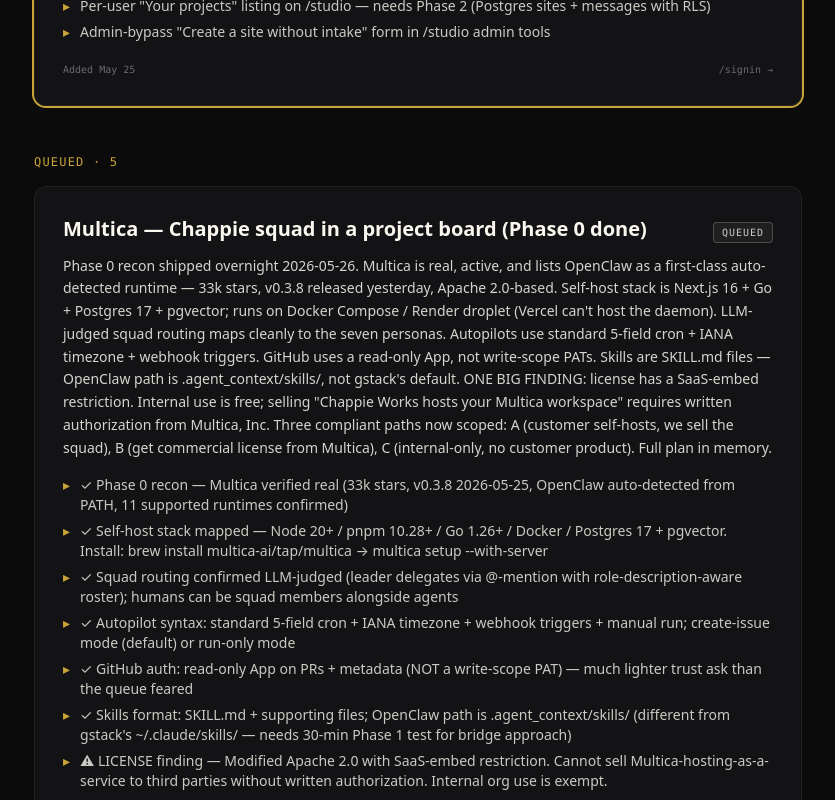
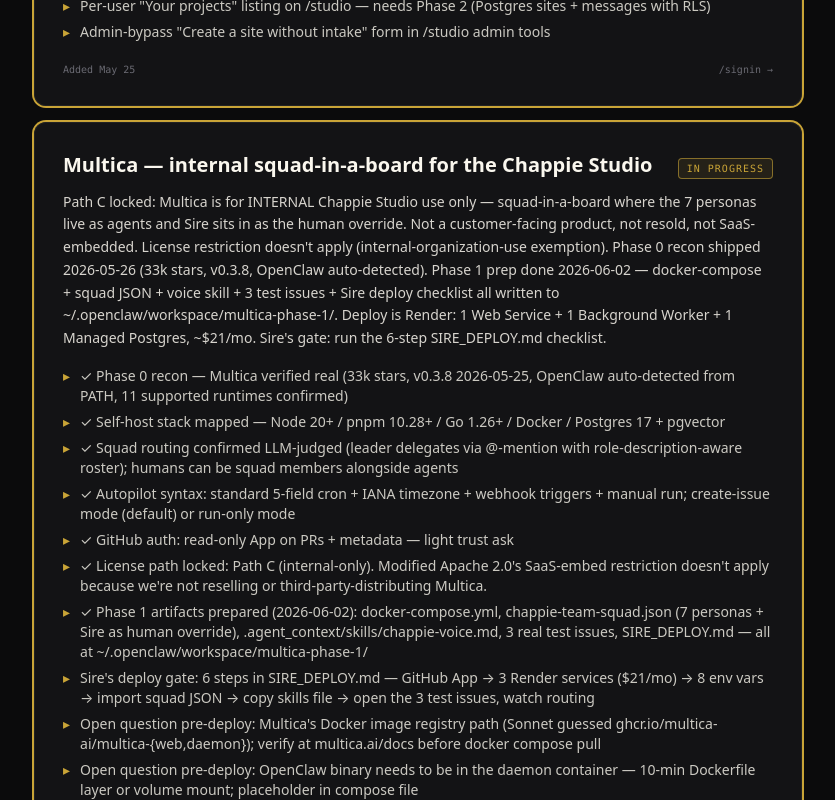
Before and after one commit to rockomatthews/chappieworks, a Next.js app: page /studio/queue in a window 1280 px wide. Shown: the part 1120-1920 px from the top of the page, without its empty margins (222-1057 px from the left). Built offline with nearby package versions, Linux system fonts and the light colour scheme; no server answers; what wagmi would draw is missing.

Commit message:
chore(queue): lock Multica to Path C (internal-only), reflect Phase 1 prep

```diff
--- a/app/studio/queue/page.tsx
+++ b/app/studio/queue/page.tsx
@@ -88,24 +88,23 @@
   },
   {
     id: "multica-integration",
-    title: "Multica — Chappie squad in a project board (Phase 0 done)",
-    status: "queued",
+    title: "Multica — internal squad-in-a-board for the Chappie Studio",
+    status: "in-progress",
     added: "2026-05-25",
     blurb:
-      "Phase 0 recon shipped overnight 2026-05-26. Multica is real, active, and lists OpenClaw as a first-class auto-detected runtime — 33k stars, v0.3.8 released yesterday, Apache 2.0-based. Self-host stack is Next.js 16 + Go + Postgres 17 + pgvector; runs on Docker Compose / Render droplet (Vercel can't host the daemon). LLM-judged squad routing maps cleanly to the seven personas. Autopilots use standard 5-field cron + IANA timezone + webhook triggers. GitHub uses a read-only App, not write-scope PATs. Skills are SKILL.md files — OpenClaw path is .agent_context/skills/, not gstack's default. ONE BIG FINDING: license has a SaaS-embed restriction. Internal use is free; selling \"Chappie Works hosts your Multica workspace\" requires written authorization from Multica, Inc. Three compliant paths now scoped: A (customer self-hosts, we sell the squad), B (get commercial license from Multica), C (internal-only, no customer product). Full plan in memory.",
+      "Path C locked: Multica is for INTERNAL Chappie Studio use only — squad-in-a-board where the 7 personas live as agents and Sire sits in as the human override. Not a customer-facing product, not resold, not SaaS-embedded. License restriction doesn't apply (internal-organization-use exemption). Phase 0 recon shipped 2026-05-26 (33k stars, v0.3.8, OpenClaw auto-detected). Phase 1 prep done 2026-06-02 — docker-compose + squad JSON + voice skill + 3 test issues + Sire deploy checklist all written to ~/.openclaw/workspace/multica-phase-1/. Deploy is Render: 1 Web Service + 1 Background Worker + 1 Managed Postgres, ~$21/mo. Sire's gate: run the 6-step SIRE_DEPLOY.md checklist.",
     ref: { label: "multica.ai", href: "https://multica.ai/" },
     workItems: [
       "✓ Phase 0 recon — Multica verified real (33k stars, v0.3.8 2026-05-25, OpenClaw auto-detected from PATH, 11 supported runtimes confirmed)",
-      "✓ Self-host stack mapped — Node 20+ / pnpm 10.28+ / Go 1.26+ / Docker / Postgres 17 + pgvector. Install: brew install multica-ai/tap/multica → multica setup --with-server",
+      "✓ Self-host stack mapped — Node 20+ / pnpm 10.28+ / Go 1.26+ / Docker / Postgres 17 + pgvector",
       "✓ Squad routing confirmed LLM-judged (leader delegates via @-mention with role-description-aware roster); humans can be squad members alongside agents",
       "✓ Autopilot syntax: standard 5-field cron + IANA timezone + webhook triggers + manual run; create-issue mode (default) or run-only mode",
-      "✓ GitHub auth: read-only App on PRs + metadata (NOT a write-scope PAT) — much lighter trust ask than the queue feared",
-      "✓ Skills format: SKILL.md + supporting files; OpenClaw path is .agent_context/skills/ (different from gstack's ~/.claude/skills/ — needs 30-min Phase 1 test for bridge approach)",
-      "⚠ LICENSE finding — Modified Apache 2.0 with SaaS-embed restriction. Cannot sell Multica-hosting-as-a-service to third parties without written authorization. Internal org use is exempt.",
-      "Phase 1 (post-coin-launch): self-host instance on Render droplet, ChappieTeam squad with 7 personas + Sire as human member, 3 real chappieworks issues assigned, verify skill pickup at .agent_context/skills/, time-to-resolution doc",
-      "Phase 1B (parallel, $0): email Multica, Inc. about commercial authorization for the managed-squad product — OpenClaw is already on their supported list, we're already in the ecosystem",
-      "Phase 2 productize: Path A (customer self-hosts, we sell squad config + onboarding + ongoing work) / Path B (Multica authorizes, we host) / Path C (internal only, no customer product). Default to C unless Phase 1B unlocks B.",
-      "Phase 3 differentiate: skills-compound-across-customers angle works fully only under Path B (shared instance); under Path A we curate a Chappie skill pack shipped to every customer (weaker network effect)",
+      "✓ GitHub auth: read-only App on PRs + metadata — light trust ask",
+      "✓ License path locked: Path C (internal-only). Modified Apache 2.0's SaaS-embed restriction doesn't apply because we're not reselling or third-party-distributing Multica.",
+      "✓ Phase 1 artifacts prepared (2026-06-02): docker-compose.yml, chappie-team-squad.json (7 personas + Sire as human override), .agent_context/skills/chappie-voice.md, 3 real test issues, SIRE_DEPLOY.md — all at ~/.openclaw/workspace/multica-phase-1/",
+      "Sire's deploy gate: 6 steps in SIRE_DEPLOY.md — GitHub App → 3 Render services ($21/mo) → 8 env vars → import squad JSON → copy skills file → open the 3 test issues, watch routing",
+      "Open question pre-deploy: Multica's Docker image registry path (Sonnet guessed ghcr.io/multica-ai/multica-{web,daemon}); verify at multica.ai/docs before docker compose pull",
+      "Open question pre-deploy: OpenClaw binary needs to be in the daemon container — 10-min Dockerfile layer or volume mount; placeholder in compose file",
     ],
   },
   {
```
